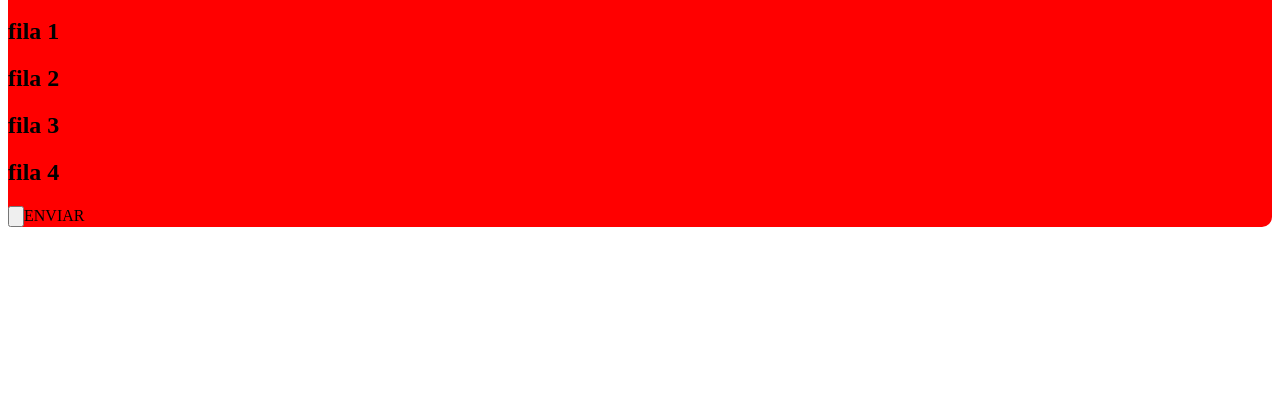
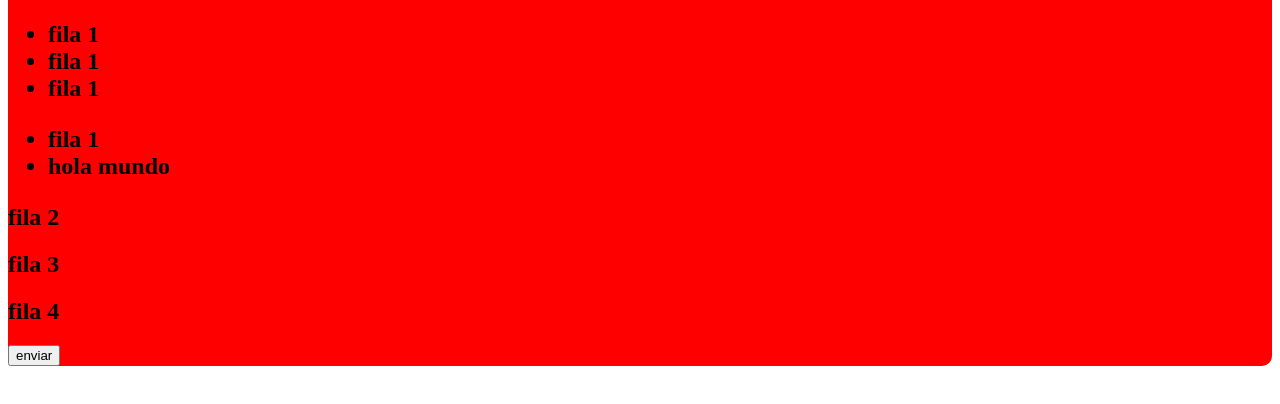
Before and after one commit to Jp1punto5/PROYECTO_PROGRAMACION_WEB, a plain HTML site: page index.html in a window 1280 px wide. Shown: the part 120-524 px from the top of the page. Drawn offline with Linux system fonts and the light colour scheme.

Commit message:
modified:   index.html

```diff
--- a/index.html
+++ b/index.html
@@ -12,13 +12,26 @@
 
         <h1>dfgnfljgk</h1>
         <th>
-            <td><h2>fila 1</h2></td>
+            <td><h2>
+                <ul>
+
+                    <li>fila 1</li>
+                    <li>fila 1</li>
+                    <li>fila 1</li>
+                </ul>
+                <ul>
+                    <li>fila 1</li>
+                    <li><label for="">hola mundo</label></li>
+                </ul>
+
+
+            </h2></td>
             <td><h2>fila 2</h2></td>
             <td><h2>fila 3</h2></td>
             <td><h2>fila 4</h2></td>
         </th>
         <th>
-            <td><input type="button"S name:"enviar">ENVIAR</td>
+            <td><input type="button" name:"enviar" value="enviar"></td>
         </th>
     </form>
 
```
